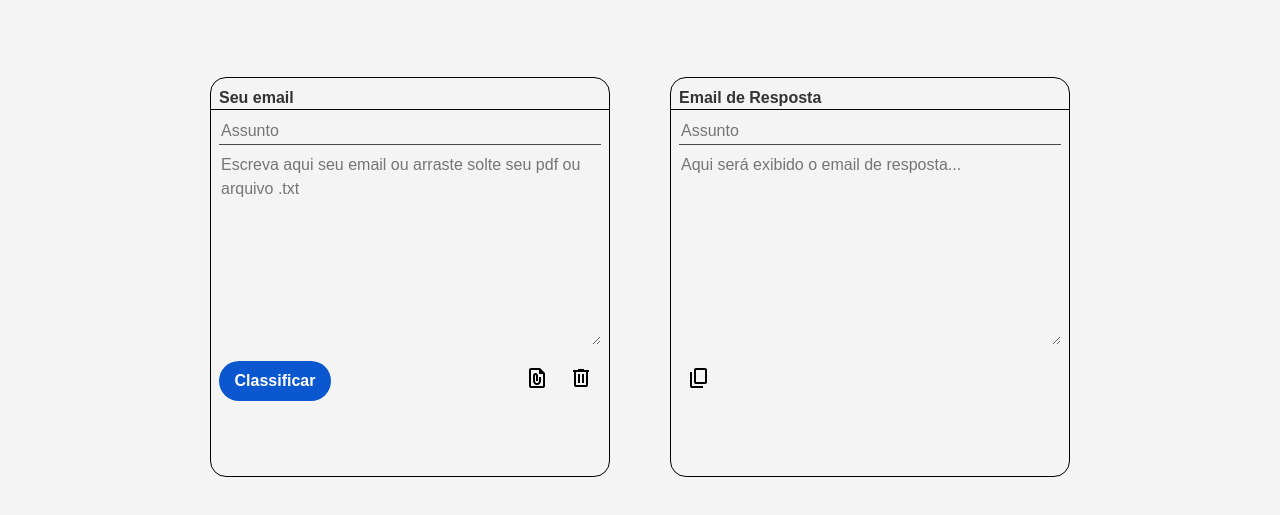
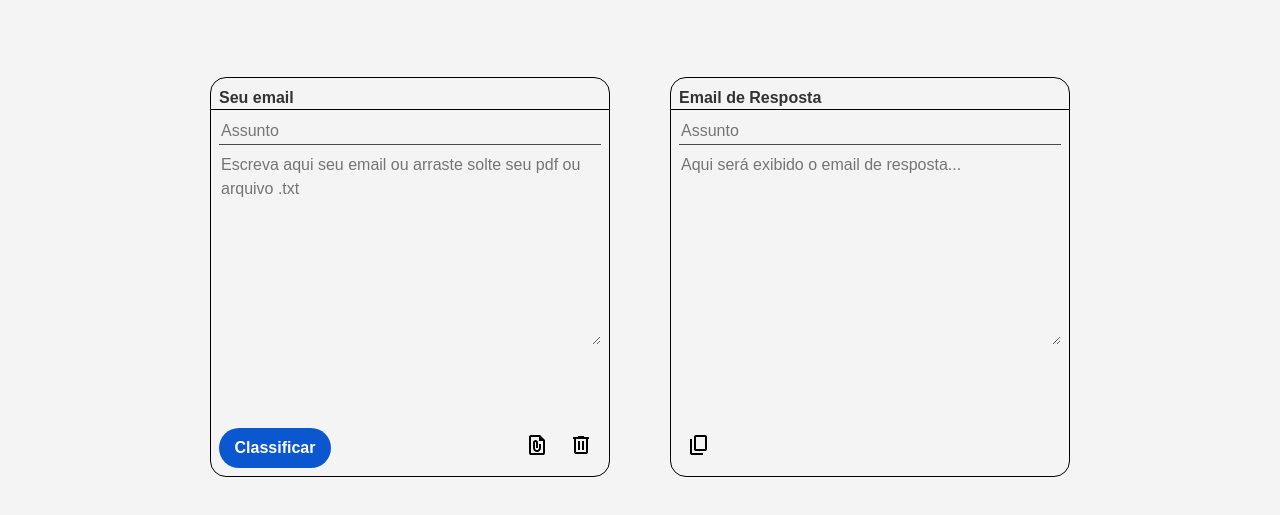
Before and after one commit to DavidSheltonSF/email-classifier, a plain HTML site: page frontend/pages/index.html in a window 1280 px wide. Shown: the part 187-702 px from the top of the page. Drawn offline with Linux system fonts and the light colour scheme.

Commit message:
feat(styles) add height-100-percent class to variables.css

```diff
--- a/frontend/styles/varibles.css
+++ b/frontend/styles/varibles.css
@@ -133,6 +133,9 @@
 
 
 /* height */
+.height-100-percent{
+  height: 100%
+}
 
 .height-32 {
   height: 32px;
```
